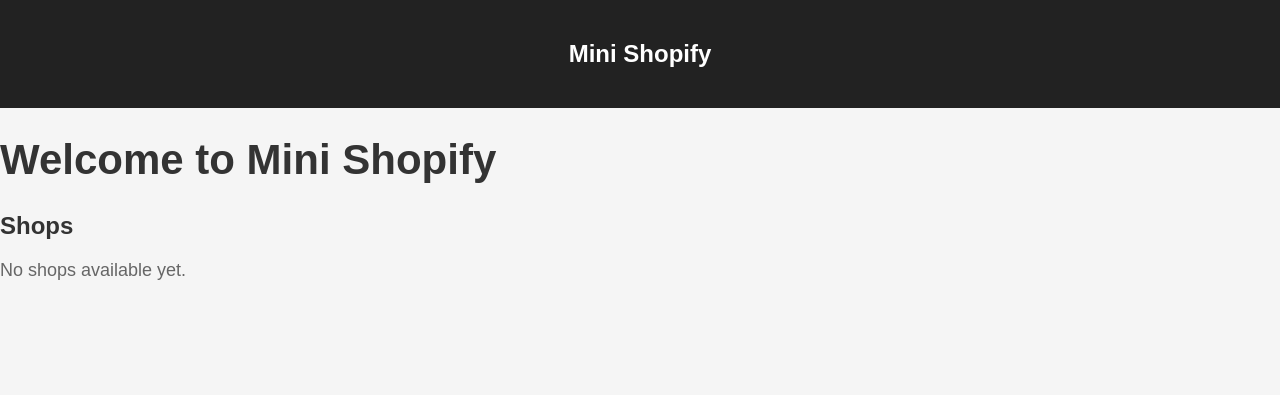
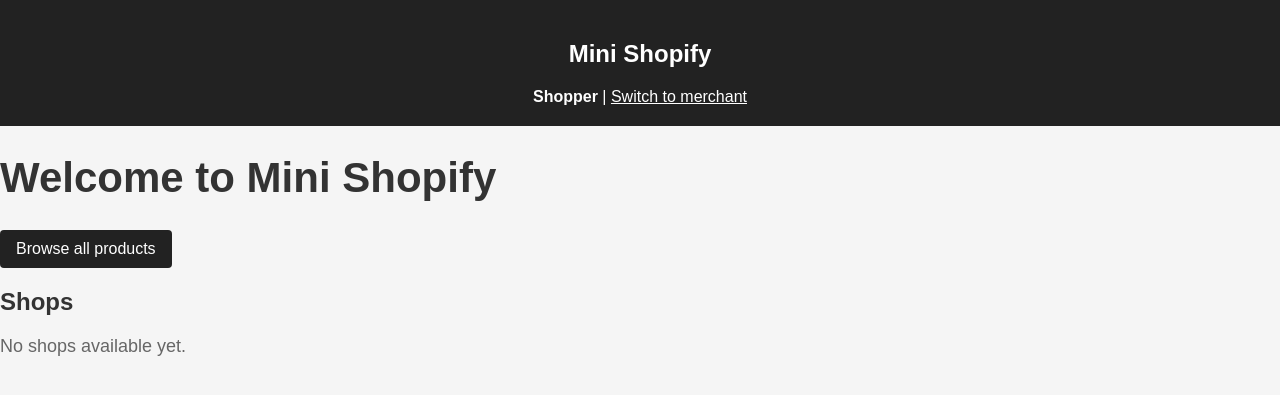
Before and after one commit to gabrielbugarija/mini-shopify-4806, a Spring Boot app: page / in a window 1280 px wide. Shown: the top 395 px of the page. Run offline with Spring Boot 4, Linux system fonts and the light colour scheme; data that the repository does not hold is empty.

Commit message:
Addded shopper and merchent interfaces. tests to go with them.
Sight edit to SB config to ensure clean DB for testing.

```diff
--- a/pom.xml
+++ b/pom.xml
@@ -48,6 +48,12 @@
             <artifactId>spring-boot-starter-test</artifactId>
             <scope>test</scope>
         </dependency>
+        <dependency>
+            <groupId>org.testng</groupId>
+            <artifactId>testng</artifactId>
+            <version>7.12.0</version>
+            <scope>compile</scope>
+        </dependency>
 
     </dependencies>
 
--- a/src/main/java/org/example/ProductPageController.java
+++ b/src/main/java/org/example/ProductPageController.java
@@ -18,4 +18,9 @@ public class ProductPageController {
         model.addAttribute("shops", shopService.getAllShops());
         return "index";
     }
+
+    @GetMapping("/merchant")
+    public String merchant() {
+        return "merchant";
+    }
 }
--- a/src/main/resources/templates/index.html
+++ b/src/main/resources/templates/index.html
@@ -72,10 +72,12 @@
 <body>
 <header>
     <h2>Mini Shopify</h2>
+    <nav aria-label="Interface"><strong>Shopper</strong> | <a th:href="@{/merchant}" style="color: white">Switch to merchant</a></nav>
 </header>
 
 <main>
     <h1>Welcome to Mini Shopify</h1>
+    <a class="view-products" th:href="@{/products/page}">Browse all products</a>
 
     <h2>Shops</h2>
 
--- a/src/main/resources/templates/product-details.html
+++ b/src/main/resources/templates/product-details.html
@@ -4,6 +4,7 @@
     <title>Product Details</title>
 </head>
 <body>
+<nav aria-label="Interface"><a th:href="@{/}">Shopper</a> | <a th:href="@{/merchant}">Switch to merchant</a></nav>
 
 <h1 th:text="${product.name}">Product Name</h1>
 
--- a/src/main/resources/templates/products.html
+++ b/src/main/resources/templates/products.html
@@ -5,6 +5,7 @@
     <title>Our Products</title>
 </head>
 <body>
+<nav aria-label="Interface"><a th:href="@{/}">Shopper</a> | <a th:href="@{/merchant}">Switch to merchant</a></nav>
 
 <h1>Our Products</h1>
 
```
Also changed, not shown: 1 other file.
